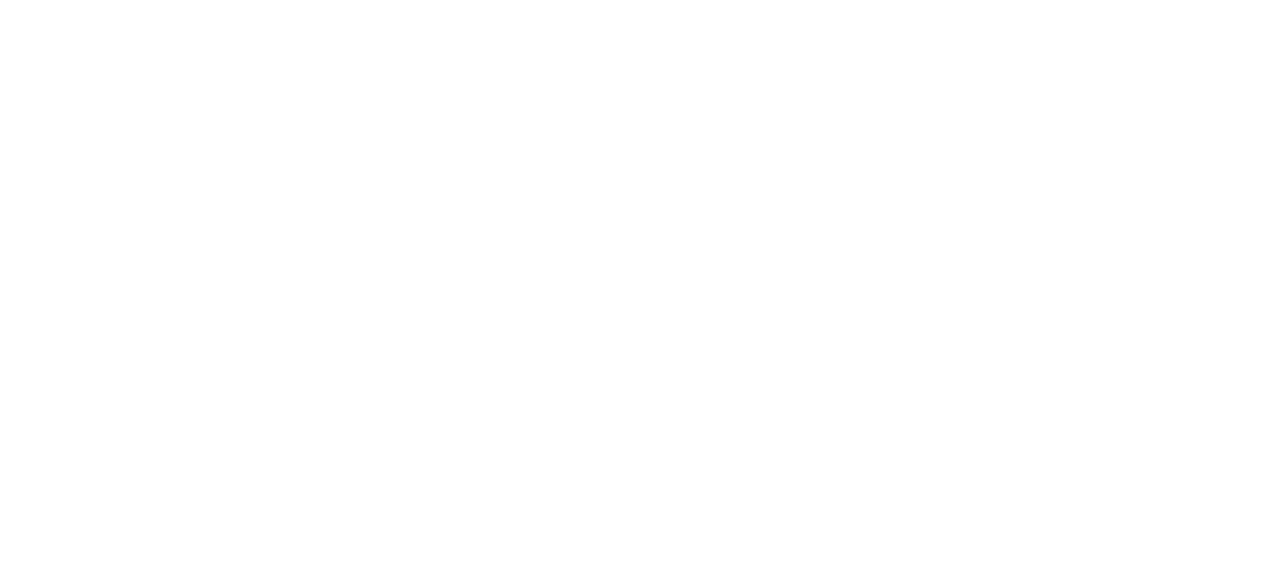
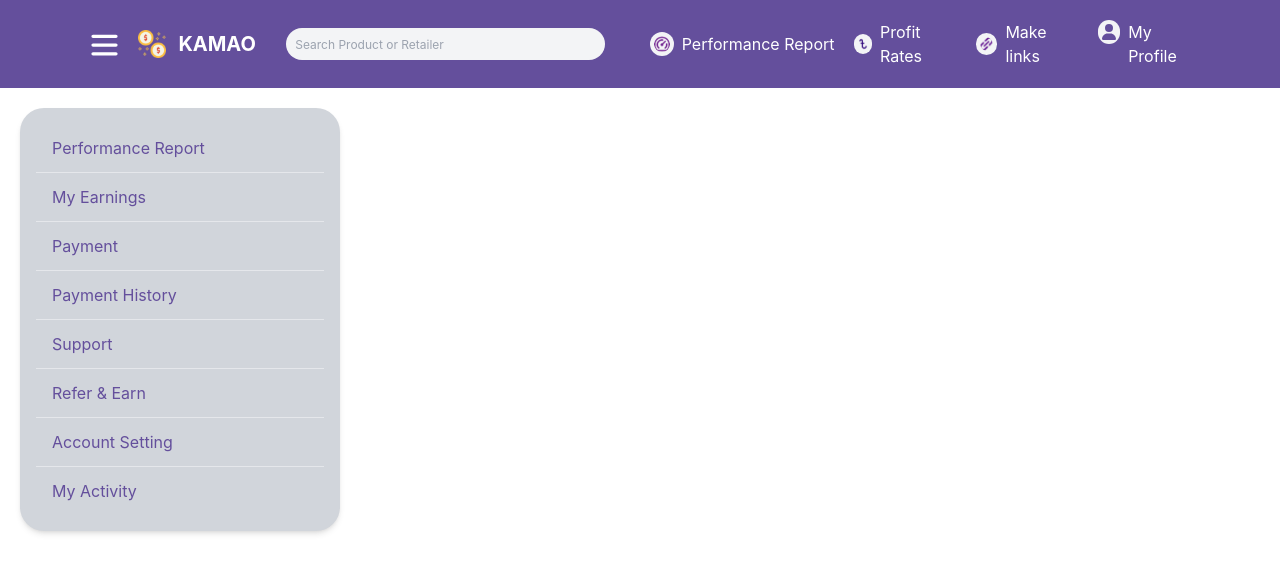
Before and after one commit to shayemhossainMK/mk-social-commerce, a React (Create React App) app: page /makelink in a window 1280 px wide. Before the commit this address had no page. Shown: the top 572 px of the page. Built offline with nearby package versions, Linux system fonts and the light colour scheme; no server answers.

Commit message:
new code added

```diff
--- a/src/App.js
+++ b/src/App.js
@@ -2,6 +2,7 @@
 import "./App.css";
 import Contact from "./pages/Contact/Contact";
 import Dashboard from "./pages/Dashboard/Dashboard/Dashboard";
+import MakeLink from "./pages/Dashboard/MakeLink/MakeLink";
 import PerformanceReport from "./pages/Dashboard/PerformanceReport/PerformanceReport";
 import AtoZ from "./pages/Dashboard/ProfitRates/AtoZ/AtoZ";
 import Flatprofit from "./pages/Dashboard/ProfitRates/FlatProfit/FlatProfit";
@@ -43,6 +44,7 @@
           path="/performancereport"
           element={<PerformanceReport></PerformanceReport>}
         ></Route>
+        <Route path="/makelink" element={<MakeLink></MakeLink>}></Route>
       </Routes>
     </div>
   );
--- a/src/pages/Dashboard/DashHeader/DashboardHeader.js
+++ b/src/pages/Dashboard/DashHeader/DashboardHeader.js
@@ -207,7 +207,9 @@
                   alt=""
                 />
               </div>
-              <h3 className="ml-2">Make links</h3>
+              <Link to="/makelink">
+                <h3 className="ml-2">Make links</h3>
+              </Link>
             </div>
             <div className="flex items-center">
               <div class="dropdown dropdown-end">
--- /dev/null
+++ b/src/pages/Dashboard/MakeLink/MakeLink.js
@@ -0,0 +1,14 @@
+import React from "react";
+import DashboardHeader from "../DashHeader/DashboardHeader";
+import Sidebar from "../Sidebar/Sidebar";
+
+const MakeLink = () => {
+  return (
+    <div>
+      <DashboardHeader></DashboardHeader>
+      <Sidebar></Sidebar>
+    </div>
+  );
+};
+
+export default MakeLink;
--- a/src/pages/Dashboard/PerformanceReport/PerformanceReport.js
+++ b/src/pages/Dashboard/PerformanceReport/PerformanceReport.js
@@ -2,6 +2,7 @@
 import { FontAwesomeIcon } from "@fortawesome/react-fontawesome";
 import React from "react";
 import DashboardHeader from "../DashHeader/DashboardHeader";
+import Sidebar from "../Sidebar/Sidebar";
 import Chart from "./Chart/Chart";
 
 const PerformanceReport = () => {
@@ -51,42 +52,8 @@
               <Chart></Chart>
             </div>
           </div>
-          <div class="drawer-side h-[655px] md:p-5">
-            <label for="my-drawer-2" class="drawer-overlay"></label>
-            <ul class="menu p-4 overflow-y-auto w-80  rounded-3xl bg-gray-300 shadow-md text-primary">
-              <li className="">
-                <a>Performance Report</a>
-              </li>
-              <hr />
-              <li>
-                <a>My Earnings</a>
-              </li>{" "}
-              <hr />
-              <li>
-                <a>Payment</a>
-              </li>{" "}
-              <hr />
-              <li>
-                <a>Payment History</a>
-              </li>{" "}
-              <hr />
-              <li>
-                <a>Support</a>
-              </li>{" "}
-              <hr />
-              <li>
-                <a>Refer & Earn</a>
-              </li>{" "}
-              <hr />
-              <li>
-                <a>Account Setting</a>
-              </li>{" "}
-              <hr />
-              <li>
-                <a>My Activity</a>
-              </li>
-            </ul>
-          </div>
+
+          <Sidebar></Sidebar>
         </div>
       </div>
     </div>
--- /dev/null
+++ b/src/pages/Dashboard/Sidebar/Sidebar.js
@@ -0,0 +1,44 @@
+import React from "react";
+
+const Sidebar = () => {
+  return (
+    <div class="drawer-side h-[655px] md:p-5">
+      <label for="my-drawer-2" class="drawer-overlay"></label>
+      <ul class="menu p-4 overflow-y-auto w-80  rounded-3xl bg-gray-300 shadow-md text-primary">
+        <li className="">
+          <a>Performance Report</a>
+        </li>
+        <hr />
+        <li>
+          <a>My Earnings</a>
+        </li>{" "}
+        <hr />
+        <li>
+          <a>Payment</a>
+        </li>{" "}
+        <hr />
+        <li>
+          <a>Payment History</a>
+        </li>{" "}
+        <hr />
+        <li>
+          <a>Support</a>
+        </li>{" "}
+        <hr />
+        <li>
+          <a>Refer & Earn</a>
+        </li>{" "}
+        <hr />
+        <li>
+          <a>Account Setting</a>
+        </li>{" "}
+        <hr />
+        <li>
+          <a>My Activity</a>
+        </li>
+      </ul>
+    </div>
+  );
+};
+
+export default Sidebar;
```
